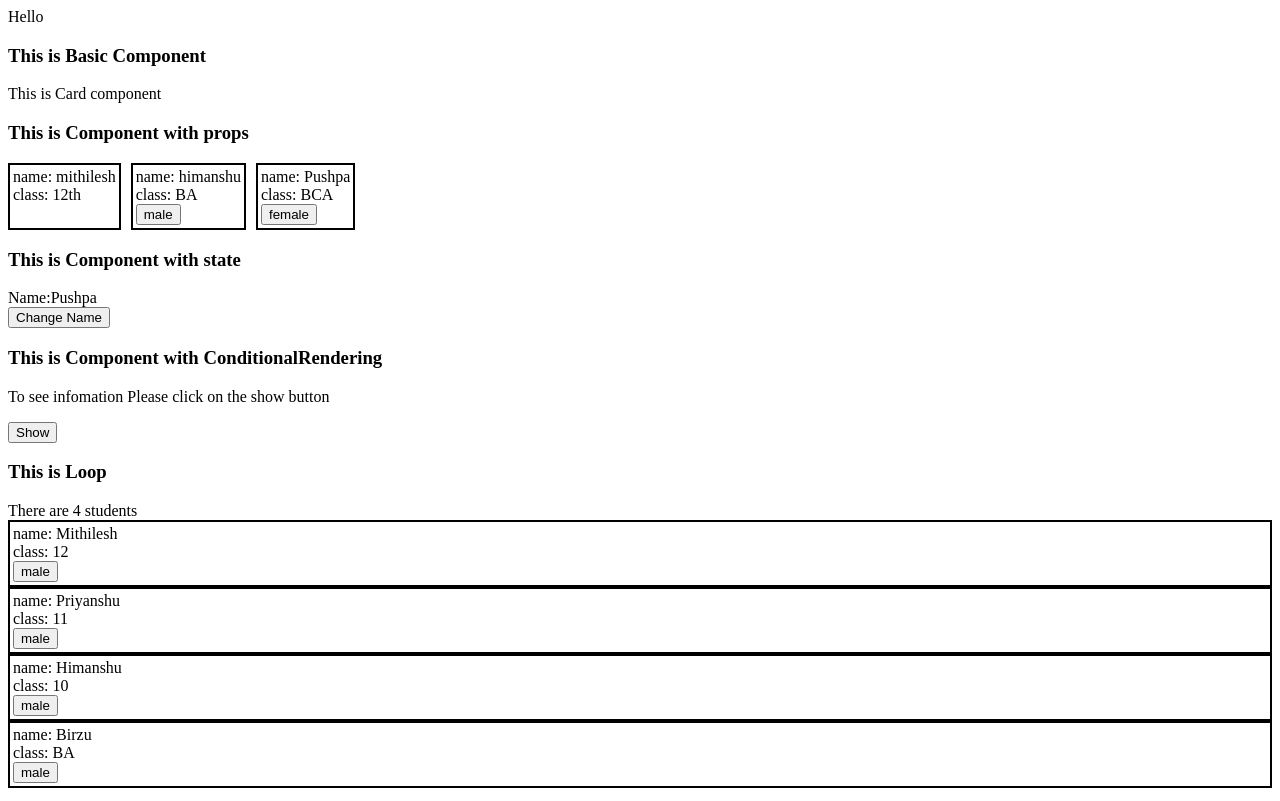
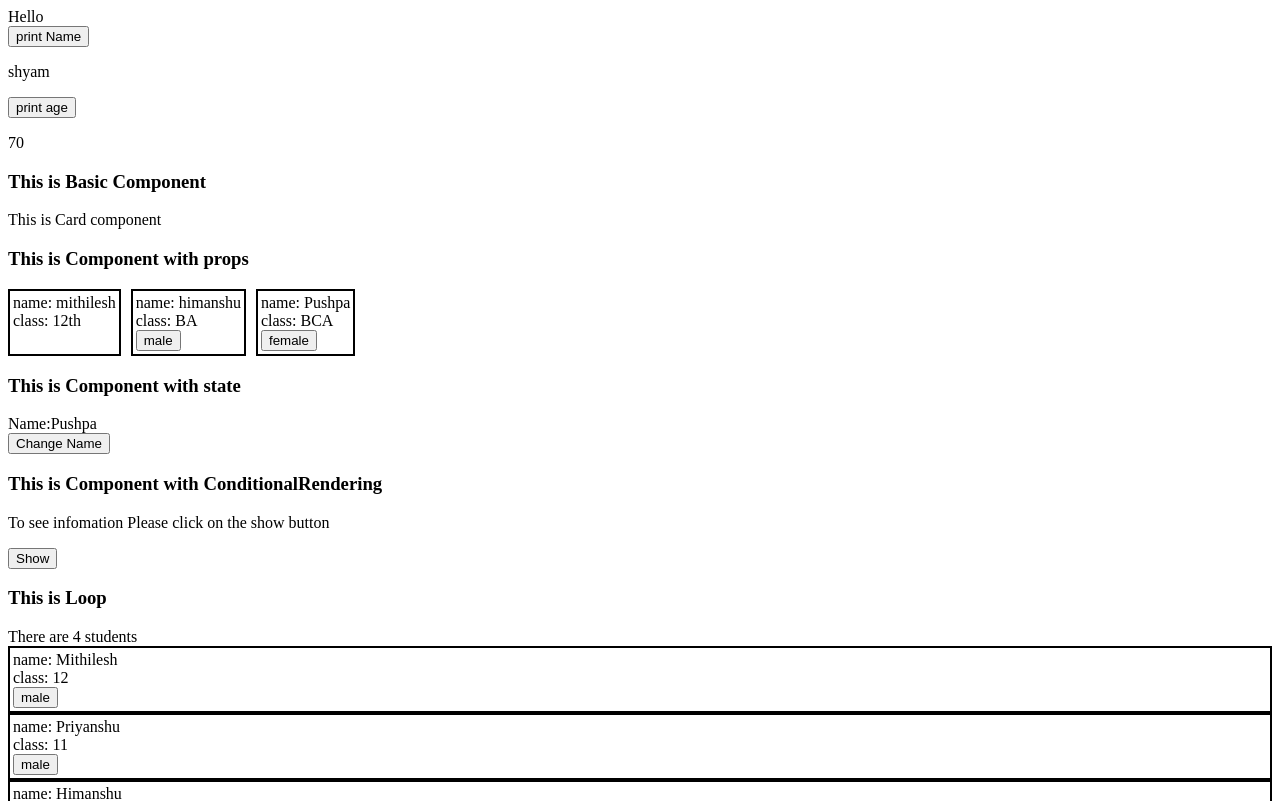
Before and after one commit to pushpendra-kashyap/learning-react, a React (Create React App) app: page / in a window 1280 px wide. Shown: the top 801 px of the page. Built offline with nearby package versions, Linux system fonts and the light colour scheme.

Commit message:
hook : useEffect

```diff
--- a/src/App.js
+++ b/src/App.js
@@ -1,3 +1,4 @@
+import { useEffect, useState } from "react";
 import AdavanceCard from "./components/AdavanceCard";
 import Card from "./components/Card";
 import CardWithProps from "./components/CardWithProps";
@@ -7,6 +8,9 @@
 
 function App() {
 
+  const [name, setName] = useState('shyam')
+  const [age, setAge] = useState('70')
+
   const print = () => {
     console.log("I am Clicked")
   }
@@ -15,10 +19,28 @@
     console.log('I am Presshed')
   }
 
+  // run every time when component rerender
+  useEffect(() => {
+    console.log("component rerendered")
+  })
+
+  // run only one time when component rendered
+  useEffect(() => {
+    console.log("component rendered")
+  },[])
+
+  // run only when age changed
+    useEffect(() => {
+    alert("age changed")
+  },[age])
+
   return (
     <div>
         <div>Hello </div>
-
+      <button onClick={() => setName("birzu")}>print Name</button>
+      <p>{name}</p>
+      <button onClick={() => setAge("50")}>print age</button>
+      <p>{age}</p>
         {/* Calling Basic Component */}
         <h3>This is Basic Component</h3>
         <Card/>
```
